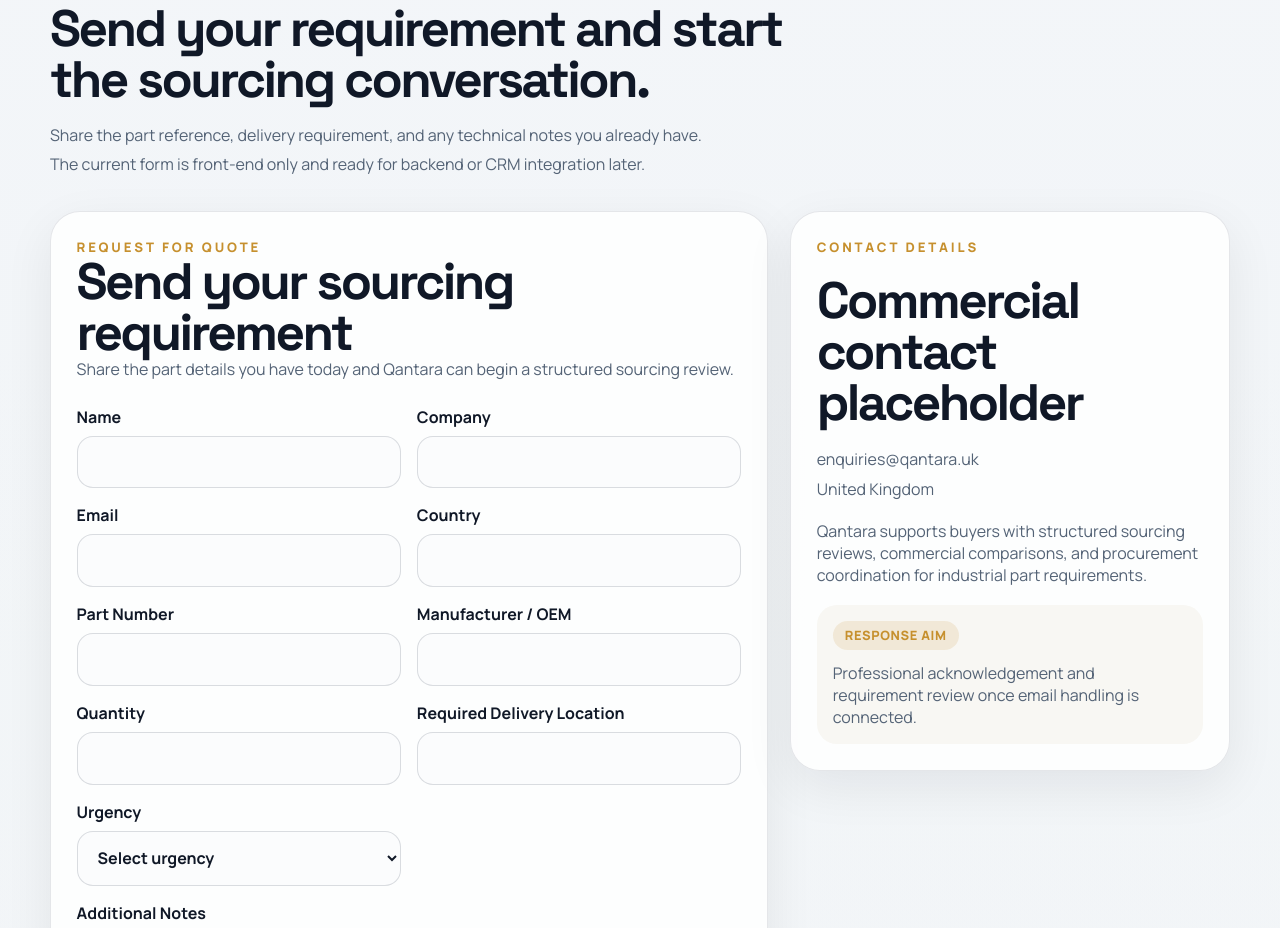
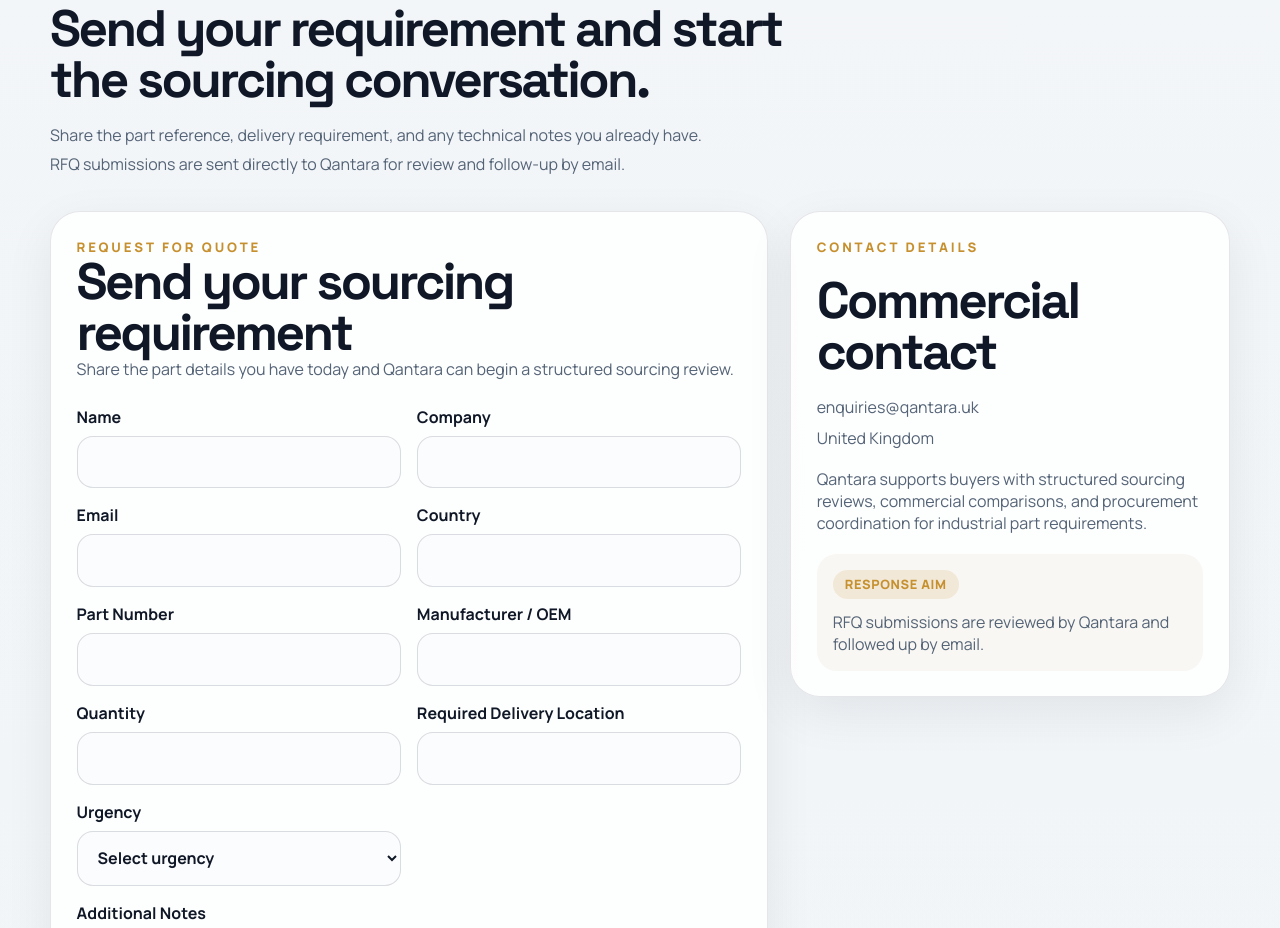
Before and after one commit to arj-77/Qantara, a React (Vite) app: page / in a window 1280 px wide. Shown: the part 3640-4568 px from the top of the page. Built offline with nearby package versions, Linux system fonts and the light colour scheme.

Commit message:
Update RFQ copy for live email workflow

```diff
--- a/src/components/RfqForm.jsx
+++ b/src/components/RfqForm.jsx
@@ -164,7 +164,7 @@
 
       <aside className="contact-card card">
         <p className="eyebrow">Contact Details</p>
-        <h2>Commercial contact placeholder</h2>
+        <h2>Commercial contact</h2>
         <div className="contact-card__items">
           <a href="mailto:enquiries@qantara.uk">enquiries@qantara.uk</a>
           <span>United Kingdom</span>
@@ -175,7 +175,7 @@
         </p>
         <div className="contact-card__cta">
           <span className="panel-chip">Response aim</span>
-          <p>Professional acknowledgement and requirement review once email handling is connected.</p>
+          <p>RFQ submissions are reviewed by Qantara and followed up by email.</p>
         </div>
       </aside>
     </div>
--- a/src/pages/HomePage.jsx
+++ b/src/pages/HomePage.jsx
@@ -158,8 +158,8 @@
             <h2>Send your requirement and start the sourcing conversation.</h2>
             <p className="section-copy">
               Share the part reference, delivery requirement, and any technical notes you already
-              have. The current form is front-end only and ready for backend or CRM integration
-              later.
+              have. RFQ submissions are sent directly to Qantara for review and follow-up by
+              email.
             </p>
           </Reveal>
 
```
